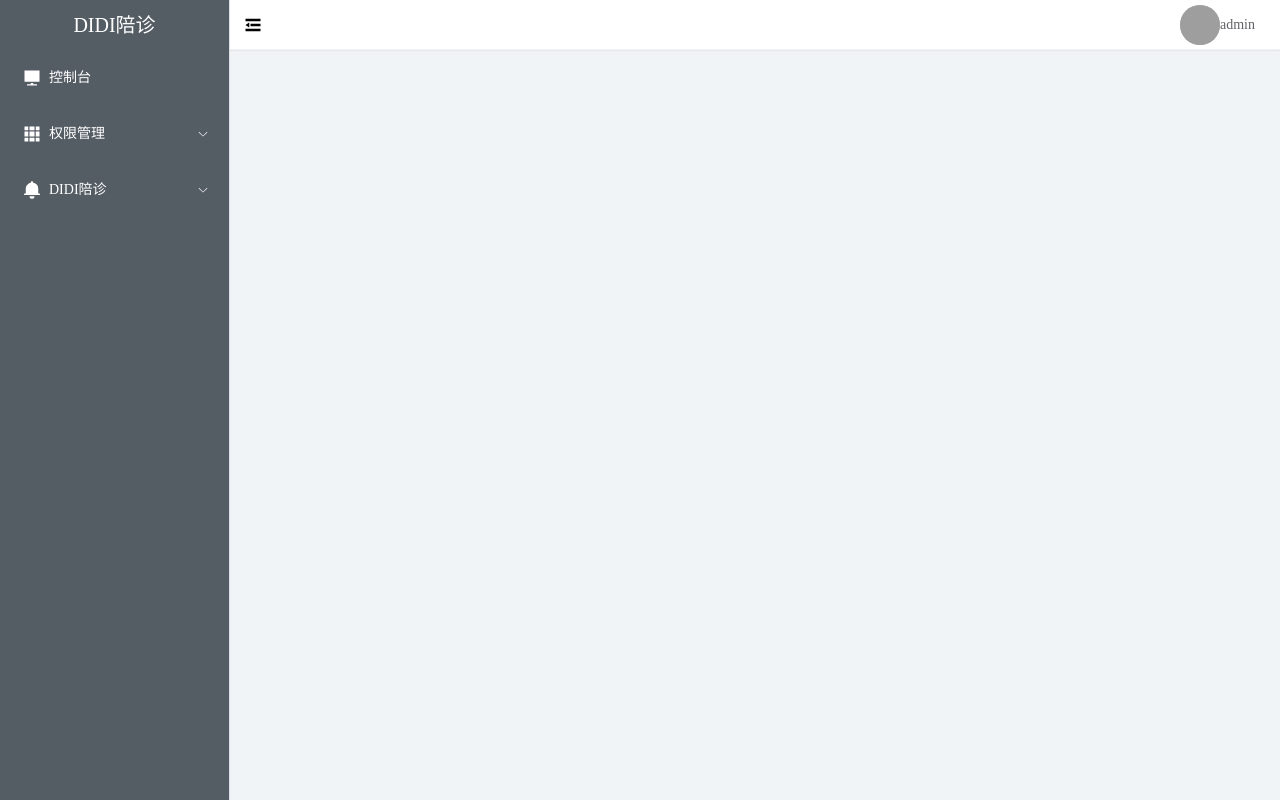
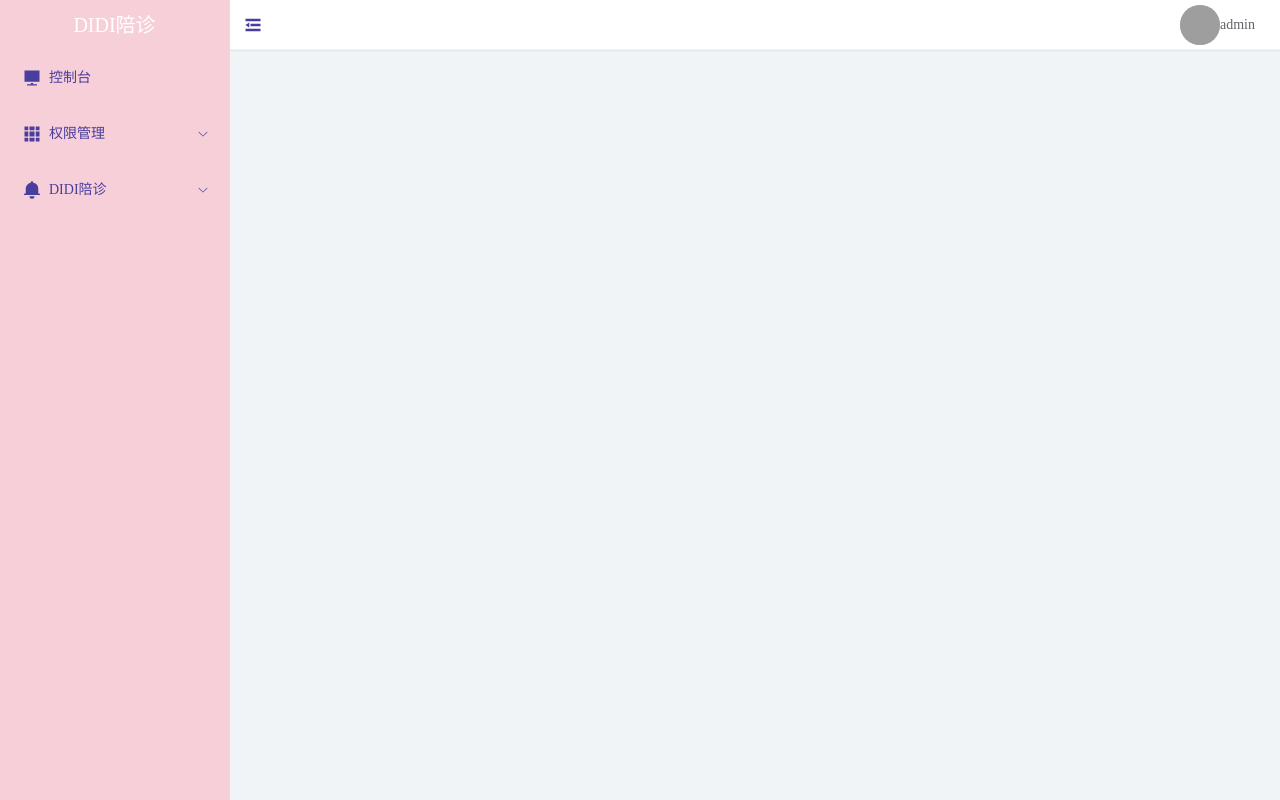
Before and after one commit to Jinghong18/pz_admin, a Vue app: page /#/ in a window 1280 px wide. Built offline with nearby package versions, Linux system fonts and the light colour scheme; sample sign-in values are in the browser's storage; grey boxes are pictures that could not be loaded.

Commit message:
变好看了

```diff
--- a/src/components/aside.vue
+++ b/src/components/aside.vue
@@ -1,6 +1,6 @@
 <template>
-  <el-menu active-text-color="#ffd04b" background-color="#545c64" class="aside-container      el-menu-vertical-demo"
-      text-color="#fff" @open="handleOpen" @close="handleClose"
+  <el-menu active-text-color="#FFF2AF" background-color="#F7CFD8" class="aside-container      el-menu-vertical-demo"
+      text-color="#493D9E" @open="handleOpen" @close="handleClose"
       :style="{ width: store.isCollapse ? '64px' : '230px' }"
       :collapse="store.isCollapse"
       :collapse-transition="false">
--- a/src/components/navHeader.vue
+++ b/src/components/navHeader.vue
@@ -97,6 +97,7 @@ const closeTab = (item, index) => {
         .icon {
             width: 45px;
             height: 100%;
+            color: #493D9E;
         }
 
         .icon:hover {
```
